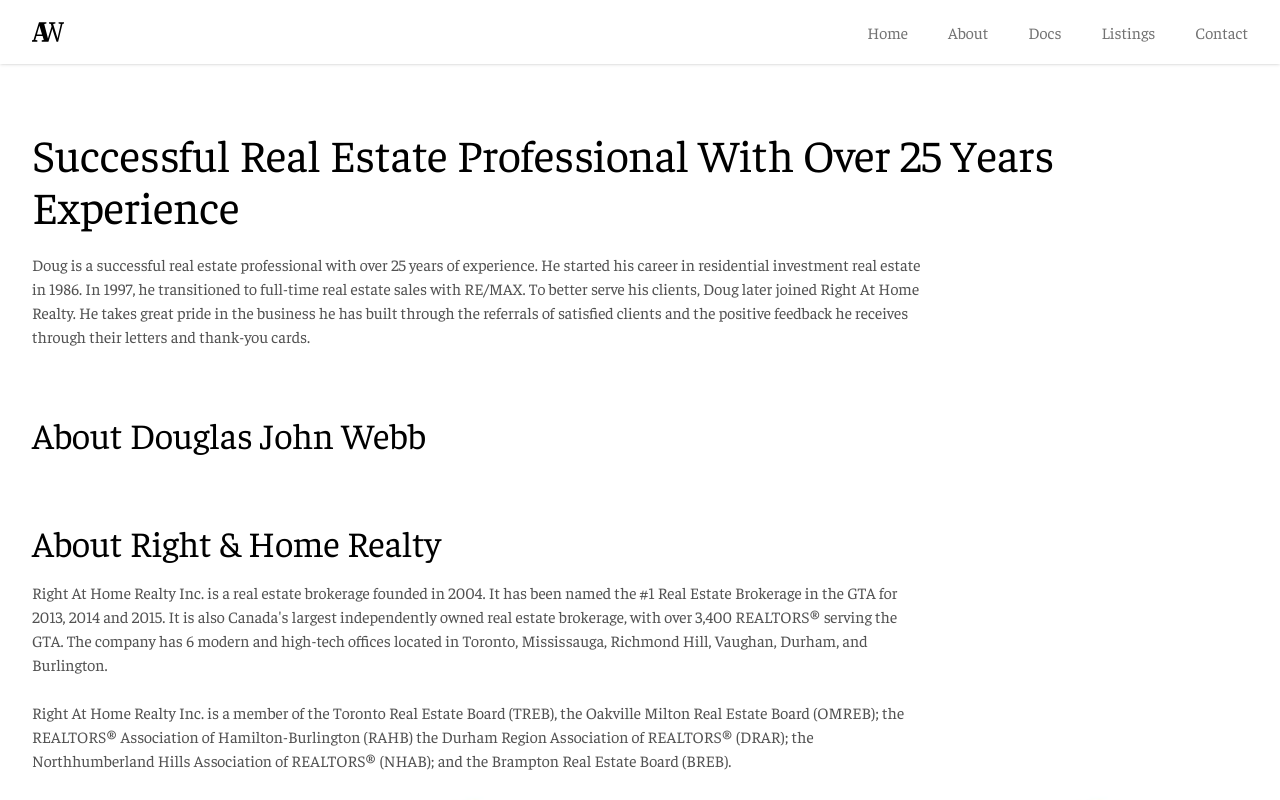
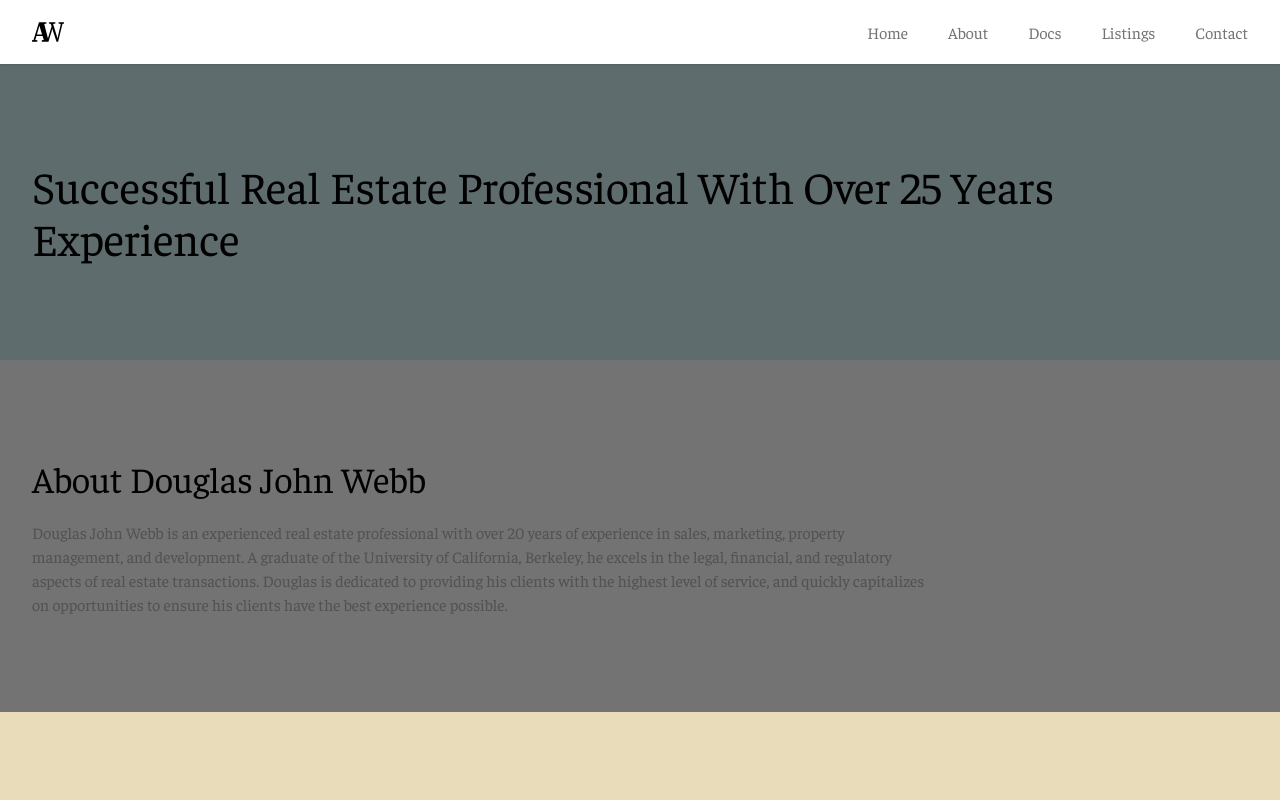
Before and after one commit to iamwillcode/agentwebb, a Next.js app: page /about in a window 1280 px wide. Shown: the top 800 px of the page. Built offline with nearby package versions, Linux system fonts and the light colour scheme.

Commit message:
updated about page

```diff
--- a/pages/about.tsx
+++ b/pages/about.tsx
@@ -13,25 +13,32 @@ export default function about() {
           content="Get unbiased and honest information about the real estate buying and selling process. Learn from 25+ years of experience and be ready for any red flags."
         />
       </Head>
-      <main className="my-16 space-y-16">
-        <section className="wrapper">
+      <main className="">
+        <section className="bg-primary-500">
+          <div className="py-24 wrapper ">
           <h1 className="capitalize display-medium">
             successful real estate professional with over 25 years Experience
           </h1>
+          </div>
+
+        </section>
+        <section className="bg-gray-500 ">
+          <div className="py-24 wrapper">
+          <h2 className="display-small">About Douglas John Webb</h2>
           <p className="max-w-4xl mt-5 body-large">
-            Doug is a successful real estate professional with over 25 years of
-            experience. He started his career in residential investment real
-            estate in 1986. In 1997, he transitioned to full-time real estate
-            sales with RE/MAX. To better serve his clients, Doug later joined
-            Right At Home Realty. He takes great pride in the business he has
-            built through the referrals of satisfied clients and the positive
-            feedback he receives through their letters and thank-you cards.
+            Douglas John Webb is an experienced real estate professional with
+            over 20 years of experience in sales, marketing, property
+            management, and development. A graduate of the University of
+            California, Berkeley, he excels in the legal, financial, and
+            regulatory aspects of real estate transactions. Douglas is dedicated
+            to providing his clients with the highest level of service, and
+            quickly capitalizes on opportunities to ensure his clients have the
+            best experience possible.
           </p>
+          </div>
         </section>
-        <section className="wrapper">
-          <h2 className="display-small">About Douglas John Webb</h2>
-        </section>
-        <section className="wrapper">
+        <section className="bg-secondary-200">
+          <div className="py-24 wrapper">
           <h3 className="display-small">About Right & Home Realty</h3>
           <p className="max-w-4xl mt-4 mb-6 body-large">
             Right At Home Realty Inc. is a real estate brokerage founded in
@@ -70,6 +77,7 @@ export default function about() {
               />
             </div>
           </div>
+          </div>
         </section>
       </main>
     </>
```
